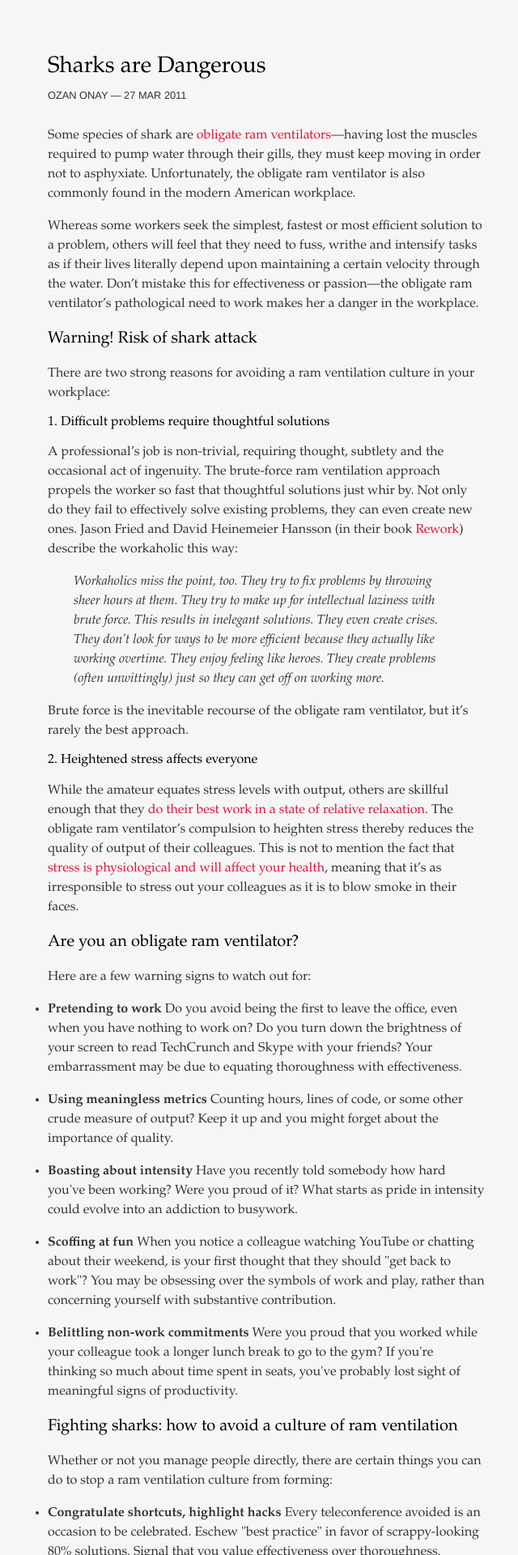
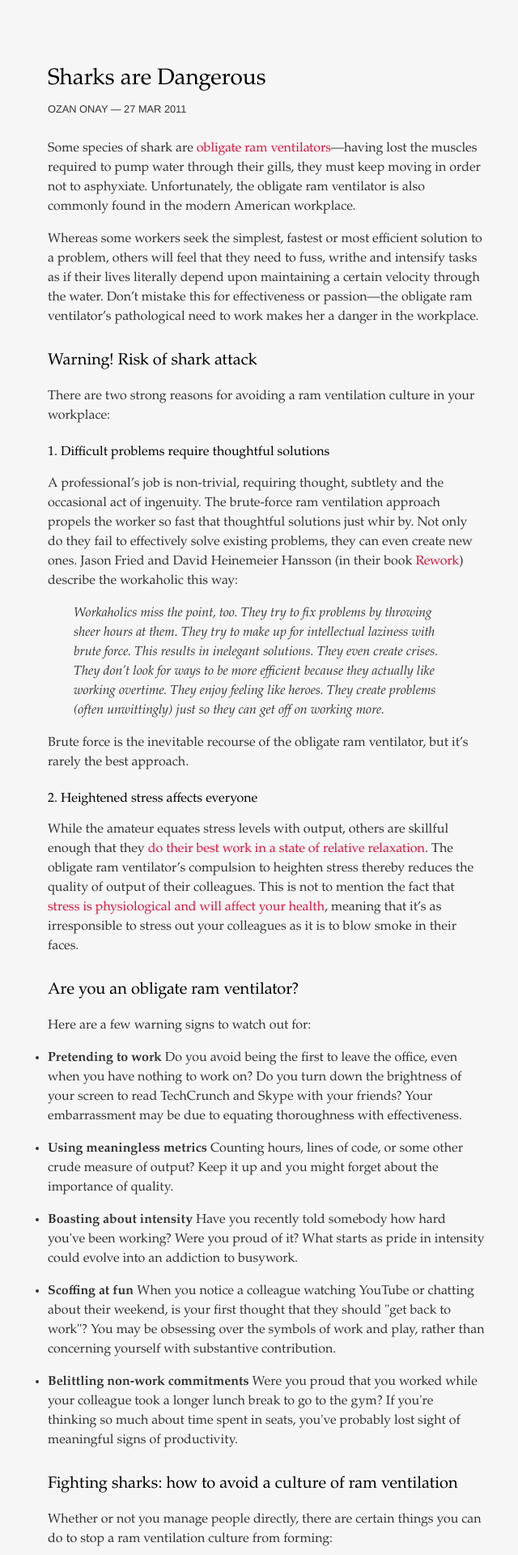
Before and after one commit to regardingwork/regardingwork.github.com, a Jekyll site: the page built from _posts/2011-03-27-sharks-are-dangerous.markdown, in a window 1280 px wide. Shown: the top 1920 px of the page at 81% size, without its empty margins (311-951 px from the left). Built offline with Jekyll 4.4.1, drawn with Linux system fonts in a browser that asks for light colours; Markdown is read by kramdown in place of the engine named in the settings; comment, search, counter and statistics services are not loaded.

Commit message:
Modified header style to improve visual hierarchy.

```diff
--- a/_sass/screen.scss
+++ b/_sass/screen.scss
@@ -31,8 +31,8 @@ p, ol, ul, blockquote {
 }
 h1, h2, h3 {
   font-weight: normal;
-  line-height: 1.1em;
-  margin: 1em 0;
+  line-height: 1.2em;
+  margin: 1.5em 0 1em;
   color: $title-color;
 }
 h1 {
--- a/stylesheets/screen.css
+++ b/stylesheets/screen.css
@@ -78,8 +78,8 @@ p, ol, ul, blockquote {
 /* line 32, ../_sass/screen.scss */
 h1, h2, h3 {
   font-weight: normal;
-  line-height: 1.1em;
-  margin: 1em 0;
+  line-height: 1.2em;
+  margin: 1.5em 0 1em;
   color: black;
 }
 
```
